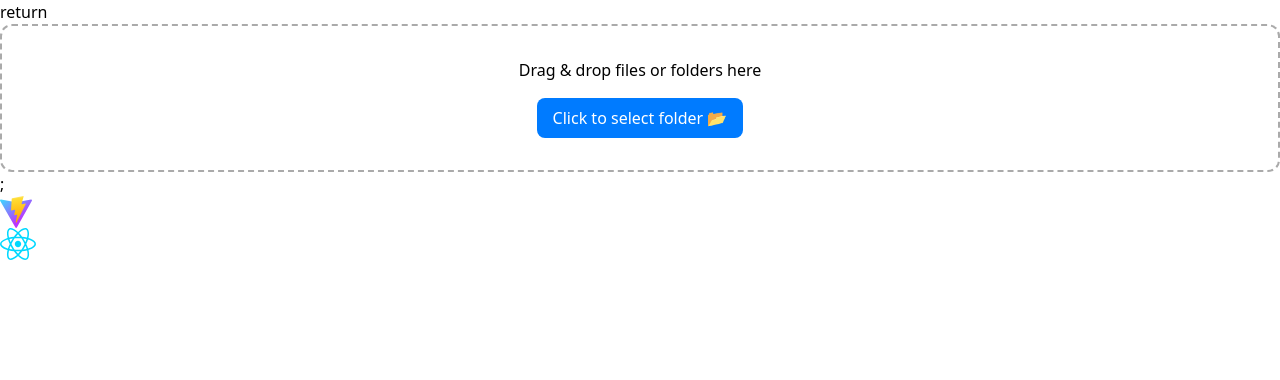
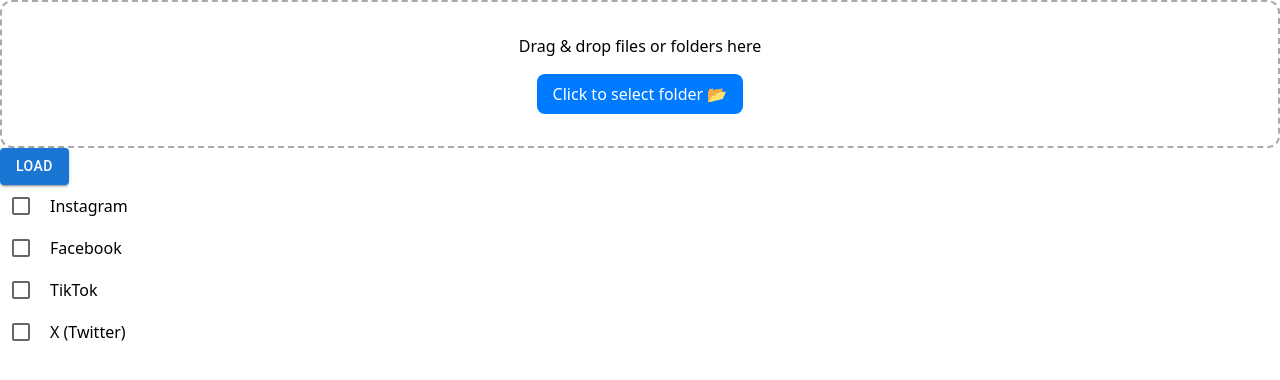
Before and after one commit to KayviaHarriott/instagram-stats, a React (Vite) app in the folder instagram-stats/: page / in a window 1280 px wide. Shown: the top 380 px of the page. Built offline with nearby package versions, Linux system fonts and the light colour scheme.

Commit message:
Started addition of options

```diff
--- a/instagram-stats/src/App.tsx
+++ b/instagram-stats/src/App.tsx
@@ -1,27 +1,108 @@
 import { useState } from 'react'
-import reactLogo from './assets/react.svg'
-import viteLogo from '/vite.svg'
 import './App.css'
 import { CustomDropzone } from './components/CustomDropzone'
+import { Button } from '@mui/material'
+import { CustomCheckBox } from './components/CustomCheckBox'
 
 function App() {
   // const [count, setCount] = useState(0)
+  const [files, setFiles] = useState<File[]>([]);
+  const [options, setOptions] = useState<string[]>([]);
+
+  // Moved `useState` for checked items to the top level
+  const [checkedItems, setCheckedItems] = useState<Record<string, boolean>>({});
+
+  const items = ['Instagram', 'Facebook', 'TikTok', 'X (Twitter)'];
+
   const handleFiles = (files: File[]) => {
+    setFiles(files);
     console.log("Received files:", files);
   };
+
+  // Handle changes in the checkboxes
+  const handleCheckboxChange = (item: string, isChecked: boolean) => {
+    setCheckedItems((prev) => ({ ...prev, [item]: isChecked }));
+  };
+
+  // Get all the selected (checked) items
+  const getSelectedItems = () => {
+    return Object.keys(checkedItems).filter((key) => checkedItems[key]);
+  };
+
+  // Handle the files and options selected
+  const handleFilesSelected = (files: File[], options: string[]) => {
+    const selectedOptions = getSelectedItems();
+
+    // Log all the selected options
+    for (const option of selectedOptions) {
+      console.log("Option selected:", option);
+    }
+
+    for (const item of options) {
+      console.log("Option selected:", item);
+    }
+    // console.log("Received files:", files);
+
+    // Look for a specific file by name
+    const targetFile = files.find(file => file.name === "followers_1.json");
+
+    if (targetFile) {
+      const reader = new FileReader();
+      reader.onload = (event) => {
+        try {
+          const result = event.target?.result as string;
+          const parsed = JSON.parse(result);
+          console.log("Parsed JSON data:", parsed);
+
+          // Do something with the parsed data
+        } catch (err) {
+          console.error("Error parsing JSON:", err);
+        }
+      };
+      reader.readAsText(targetFile);
+    } else {
+      console.warn("Couldn't find followers_1.json, honey 🧐");
+    }
+  };
+
   return (
     <>
       <div>
-      return <CustomDropzone onFilesSelected={handleFiles} />;
+        {/* Custom Dropzone component */}
+        <CustomDropzone onFilesSelected={handleFiles} />
 
+        {/* Button to trigger file processing */}
+        <Button
+          variant="contained"
+          color="primary"
+          onClick={() => handleFilesSelected(files, options)}
+        >
+          Load
+        </Button>
 
-        <a href="https://vite.dev" target="_blank">
+        {/* Render checkboxes for each item */}
+        <div>
+          {items.map((item) => (
+            <div key={item}>
+              <label style={{ display: 'flex', alignItems: 'center', gap: '0.5rem' }}>
+                <CustomCheckBox
+                  defaultChecked={false}
+                  onChange={(isChecked) => handleCheckboxChange(item, isChecked)}
+                />
+                {item}
+              </label>
+            </div>
+          ))}
+        </div>
+
+        {/* <a href="https://vite.dev" target="_blank">
           <img src={viteLogo} className="logo" alt="Vite logo" />
         </a>
         <a href="https://react.dev" target="_blank">
           <img src={reactLogo} className="logo react" alt="React logo" />
-        </a>
+        </a> */}
       </div>
+
       {/* <h1>Vite + React</h1>
       <div className="card">
         <button onClick={() => setCount((count) => count + 1)}>
@@ -35,7 +116,7 @@
         Click on the Vite and React logos to learn more
       </p> */}
     </>
-  )
+  );
 }
 
-export default App
+export default App;
--- /dev/null
+++ b/instagram-stats/src/components/CustomCheckBox.tsx
@@ -0,0 +1,30 @@
+import * as React from 'react';
+import Checkbox from '@mui/material/Checkbox';
+
+interface CustomCheckBoxProps {
+  defaultChecked?: boolean; // optional default value
+  onChange?: (checked: boolean) => void; // callback to parent
+}
+
+export const CustomCheckBox: React.FC<CustomCheckBoxProps> = ({
+  defaultChecked = false,
+  onChange,
+}) => {
+  const [isChecked, setIsChecked] = React.useState(defaultChecked);
+
+  const handleChange = (event: React.ChangeEvent<HTMLInputElement>) => {
+    const newValue = event.target.checked;
+    setIsChecked(newValue);
+    if (onChange) {
+      onChange(newValue); // notify parent
+    }
+  };
+
+  return (
+    <Checkbox
+      checked={isChecked}
+      onChange={handleChange}
+      inputProps={{ 'aria-label': 'controlled checkbox' }}
+    />
+  );
+};
```
